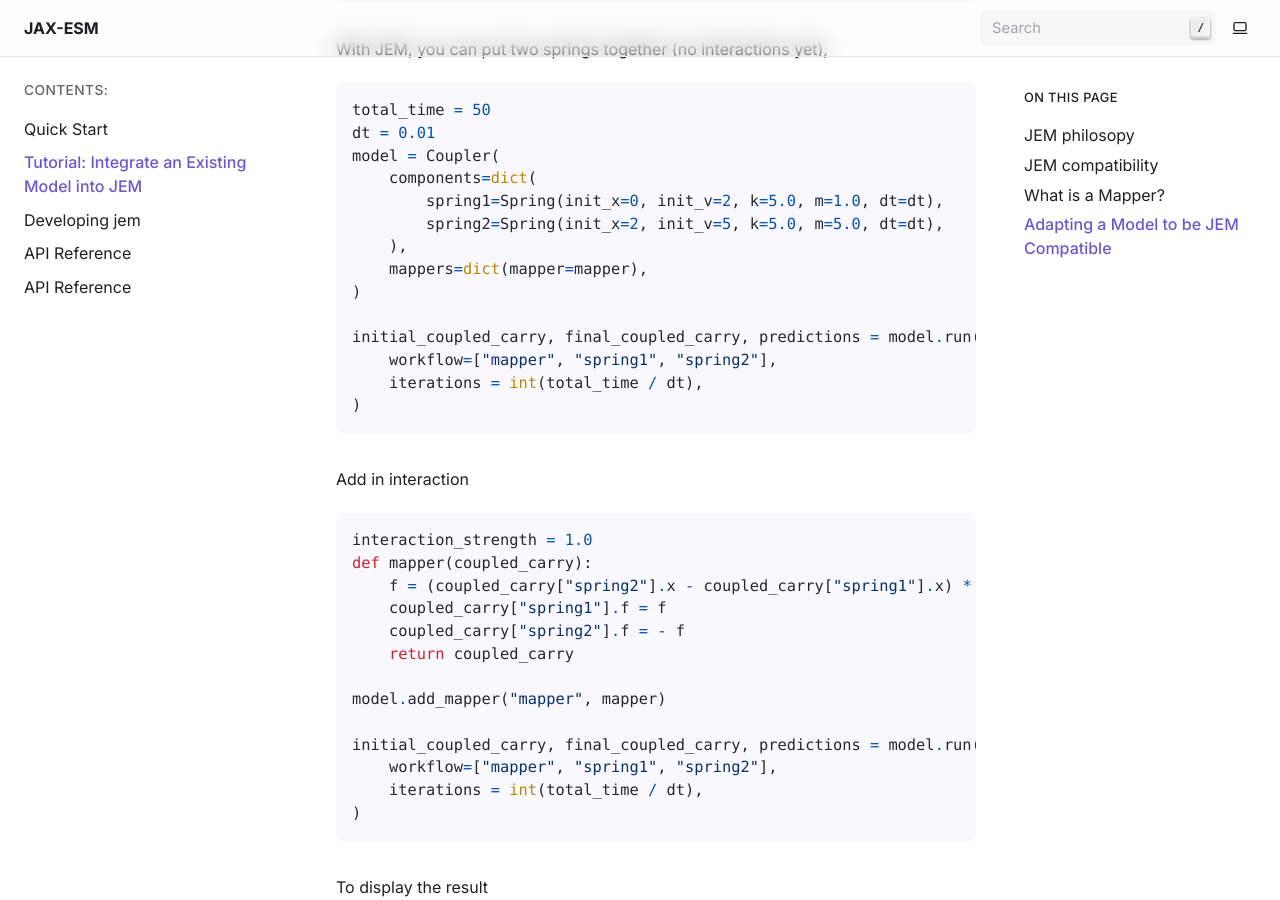
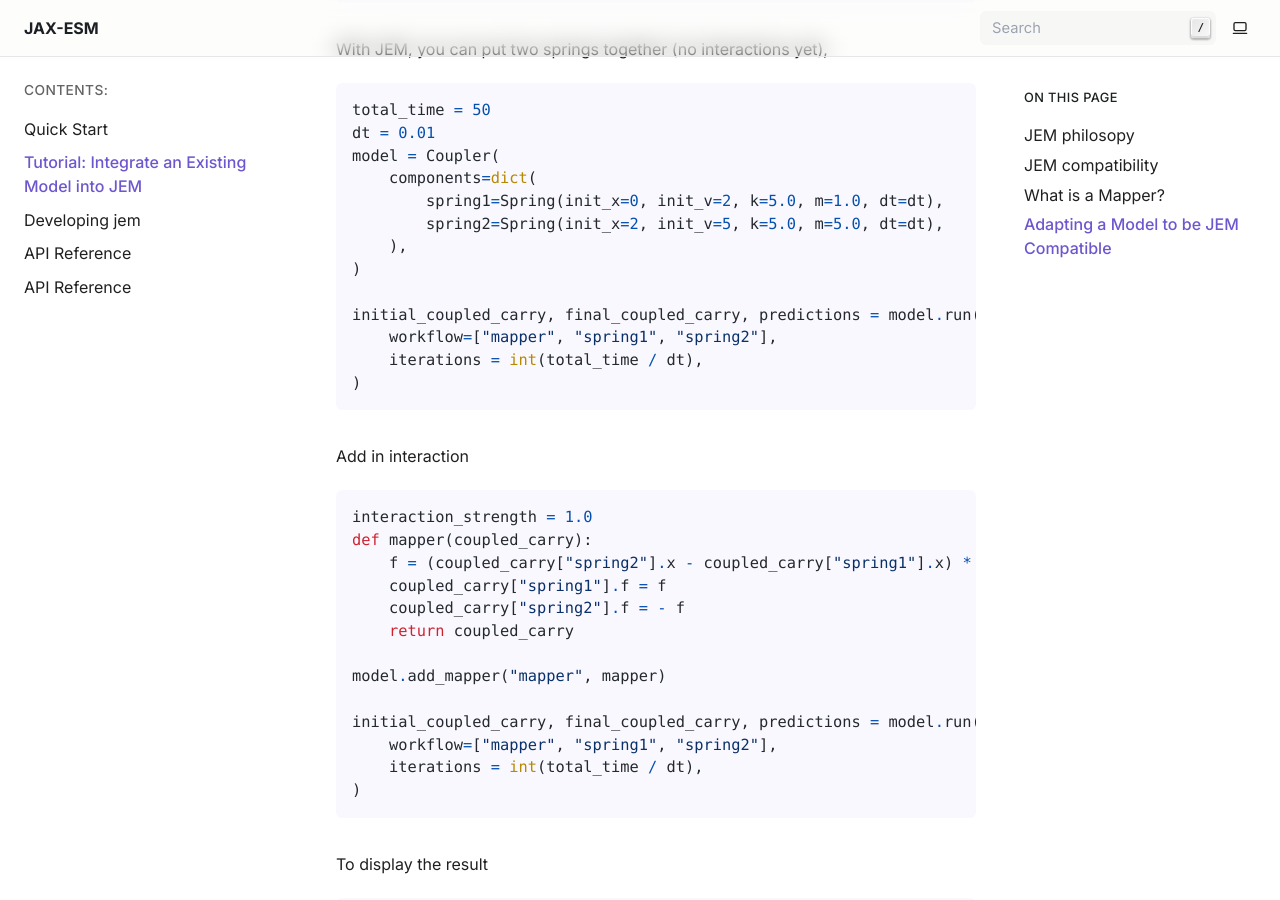
Before and after one commit to climate-analytics-lab/jax-esm, a Sphinx documentation site: the page built from docs/source/tutorial.rst, in a window 1280 px wide and 900 px high, scrolled down 2660 px. Built offline with Sphinx 7.4.7, drawn with Linux system fonts in a browser that asks for light colours.

Commit message:
update tutorial

```diff
--- a/docs/source/tutorial.rst
+++ b/docs/source/tutorial.rst
@@ -115,7 +115,6 @@ With JEM, you can put two springs together (no interactions yet),
             spring1=Spring(init_x=0, init_v=2, k=5.0, m=1.0, dt=dt),
             spring2=Spring(init_x=2, init_v=5, k=5.0, m=5.0, dt=dt),
         ),
-        mappers=dict(mapper=mapper),
     )
 
     initial_coupled_carry, final_coupled_carry, predictions = model.run(
```
